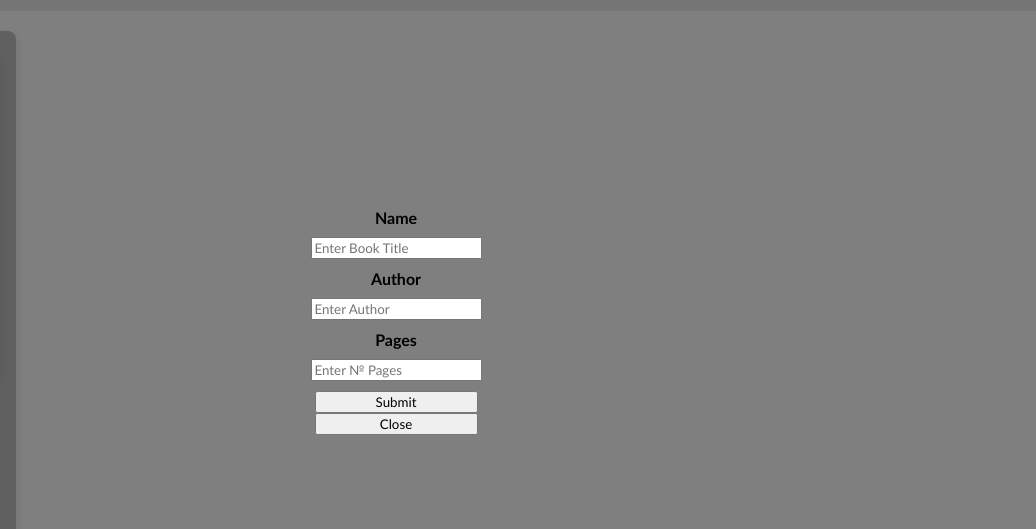
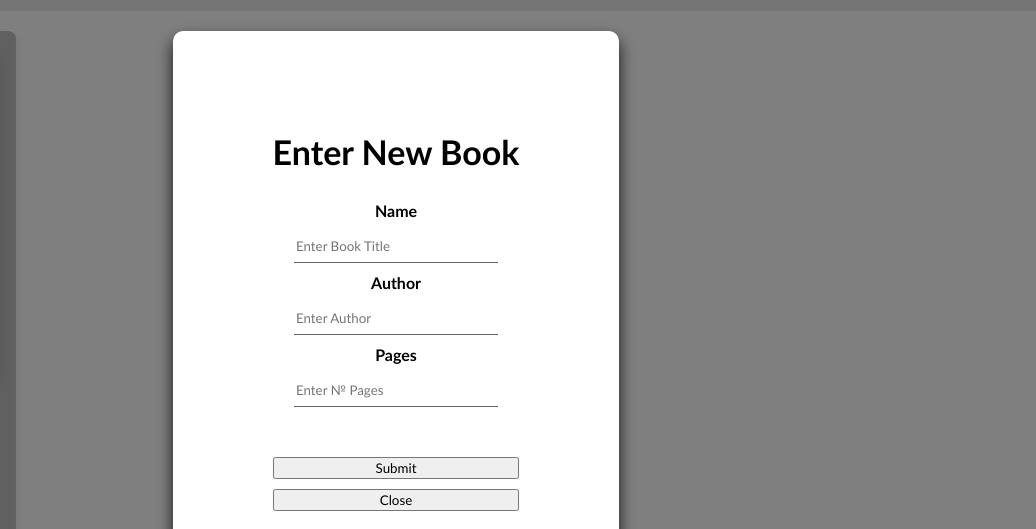
Before and after one commit to MrBenjaminHolmes/Library, a plain HTML site: page index.html in a window 1280 px wide. Both pictures are taken after a click on the button 1206 px from the left and 45 px from the top of the page. Shown: the part 79-608 px from the top of the page, 244-1280 px from the left. Drawn offline with Linux system fonts and the light colour scheme.

Commit message:
Added Form UI

```diff
--- a/index.html
+++ b/index.html
@@ -17,6 +17,7 @@
     </div>
     <div id="formContainer" class="Form notdisplayed">
         <form action="#" method="dialog" class="newBook">
+            <h2 class="caption">Enter New Book</h2>
             <label for="name"><b>Name</b></label>
             <input type="text" id="name" placeholder="Enter Book Title" name="name" required>
 
@@ -26,7 +27,7 @@
             <label for="pages"><b>Pages</b></label>
             <input type="number" id="pages" placeholder="Enter № Pages" name="pages" required min="0">
 
-            <button type="submit" class="btn">Submit</button>
+            <button type="submit" class="btn submit" onclick="closeForm()">Submit</button>
             <button type="button" class="btn cancel" onclick="closeForm()">Close</button>
         </form>
     </div>
--- a/script.js
+++ b/script.js
@@ -7,3 +7,14 @@ function closeForm() {
   document.getElementById('formContainer').classList.add('notdisplayed');
   document.getElementById('formContainer').classList.remove('displayed');
 }
+
+
+const myLibrary = [];
+
+function Book() {
+  // the constructor...
+}
+
+function addBookToLibrary() {
+  // do stuff here
+}
--- a/styles.css
+++ b/styles.css
@@ -140,10 +140,18 @@ svg {
 form{
     display: grid;
     text-align: center;
+    background-color: white;
+    box-shadow: 0 8px 16px rgba(0, 0, 0, 0.836);
+    padding: 100px;
+    border-radius: 10px;
 }
 
 form>input{
-    width: 100%;
+    width: 200px;
+    transition: transform 0.5s ease-in-out;
+    border: none;
+    border-bottom: 1px rgb(99, 99, 99) solid;
+    height: 30px;
     justify-self: center;
     margin-top: 10px;
     margin-bottom: 10px;
@@ -161,3 +169,20 @@ form>input{
     justify-content: center;
     z-index: 1000;
 }
+
+
+.caption{
+    font-size: 34px;
+    margin-top: 0;
+}
+
+.submit{
+    margin-bottom: 10px;
+}
+#pages{
+    margin-bottom: 50px;
+}
+
+input:hover{
+    transform: scale(1.05);
+}
```
